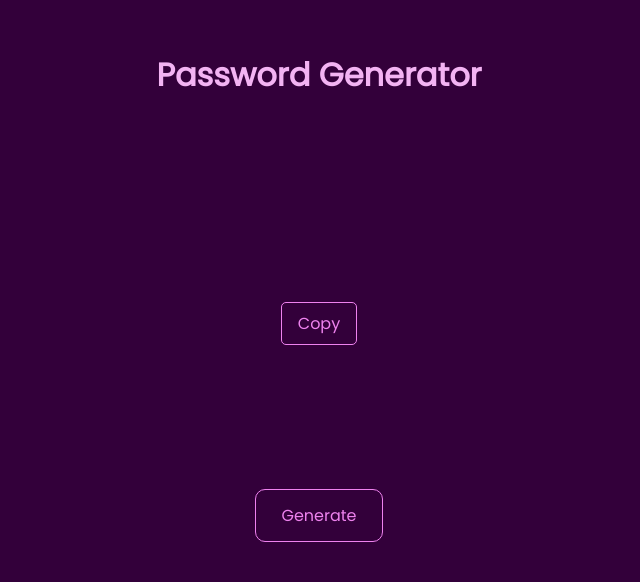
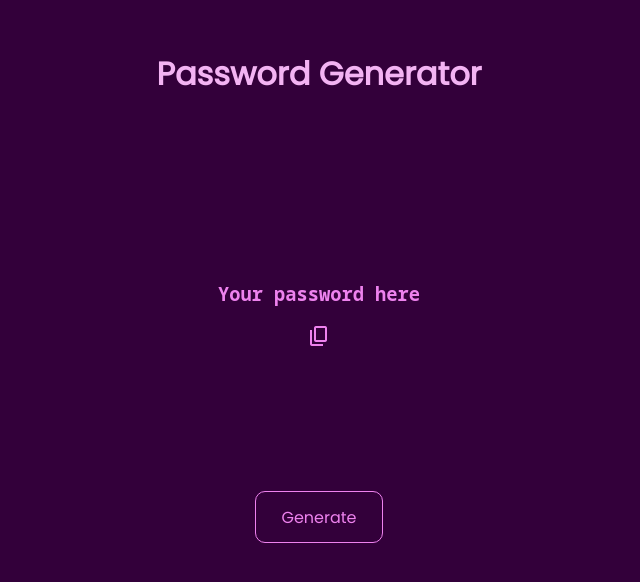
Before and after one commit to voidmain3/password_generator, a plain HTML site: page index.html in a window 1280 px wide. Shown: the part 114-696 px from the top of the page, without its empty margins (321-961 px from the left). Drawn offline with nearby package versions, Linux system fonts and the light colour scheme.

Commit message:
changed the copy button
Added span with copy icon which looks better

```diff
--- a/index.html
+++ b/index.html
@@ -6,14 +6,18 @@
     <meta name="viewport" content="width=device-width, initial-scale=1.0">
     <link href="https://fonts.googleapis.com/css2?family=Poppins&display=swap" rel="stylesheet">
     <link href="https://fonts.googleapis.com/css2?family=Noto+Sans+Mono&display=swap" rel="stylesheet">
+    <link rel="stylesheet" href="https://fonts.googleapis.com/css2?family=Material+Symbols+Outlined:opsz,wght,FILL,GRAD@20..48,100..700,0..1,-50..200" />
     <link rel="stylesheet" href="style.css">
     <title>Document</title>
 </head>
 <body>
     <h1>Password Generator</h1>
     <div class="pass-text">
-        <h3></h3>
-        <button class="copy-btn">Copy</button>
+        <h3>Your password here</h3>
+        <!-- <button class="copy-btn">Copy</button> -->
+        <span class="material-symbols-outlined">
+            content_copy
+        </span>
     </div>
     <button class="generate-btn">Generate</button>
     <script src="app.js"></script>
```
